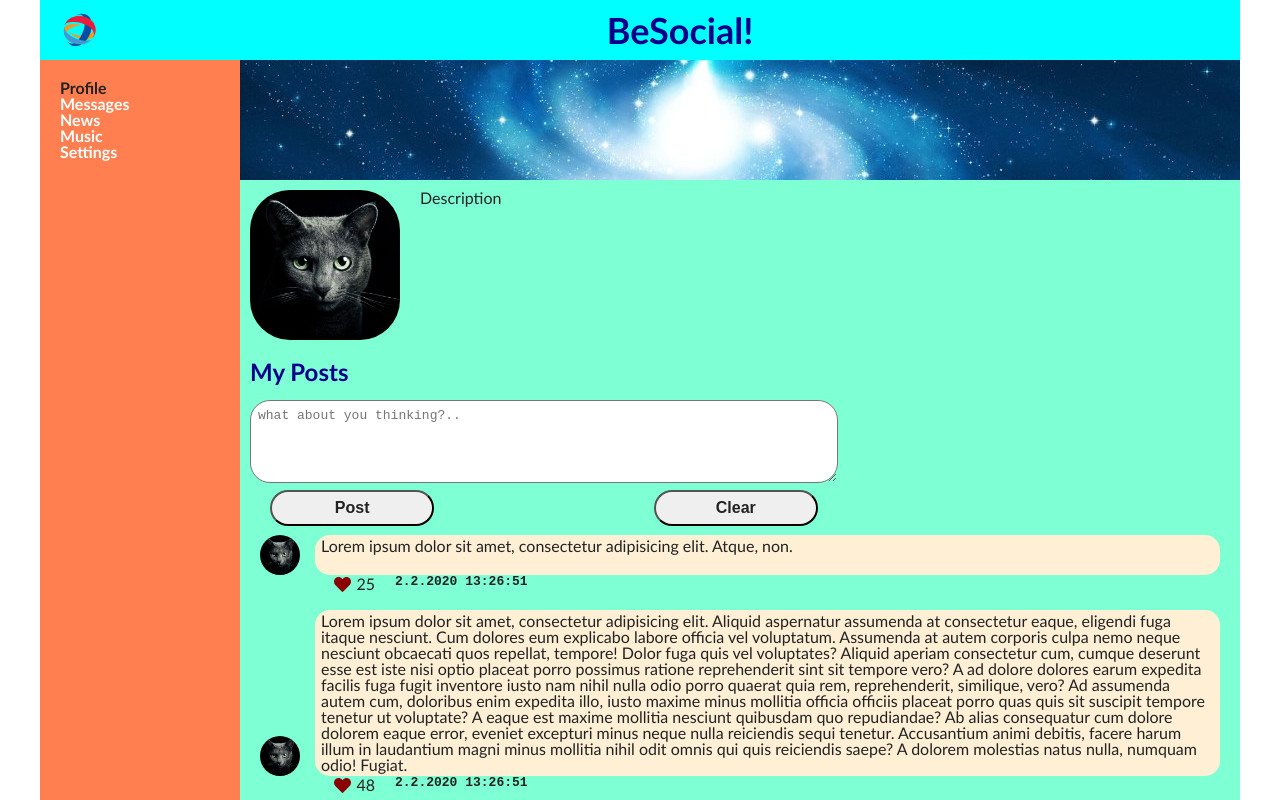
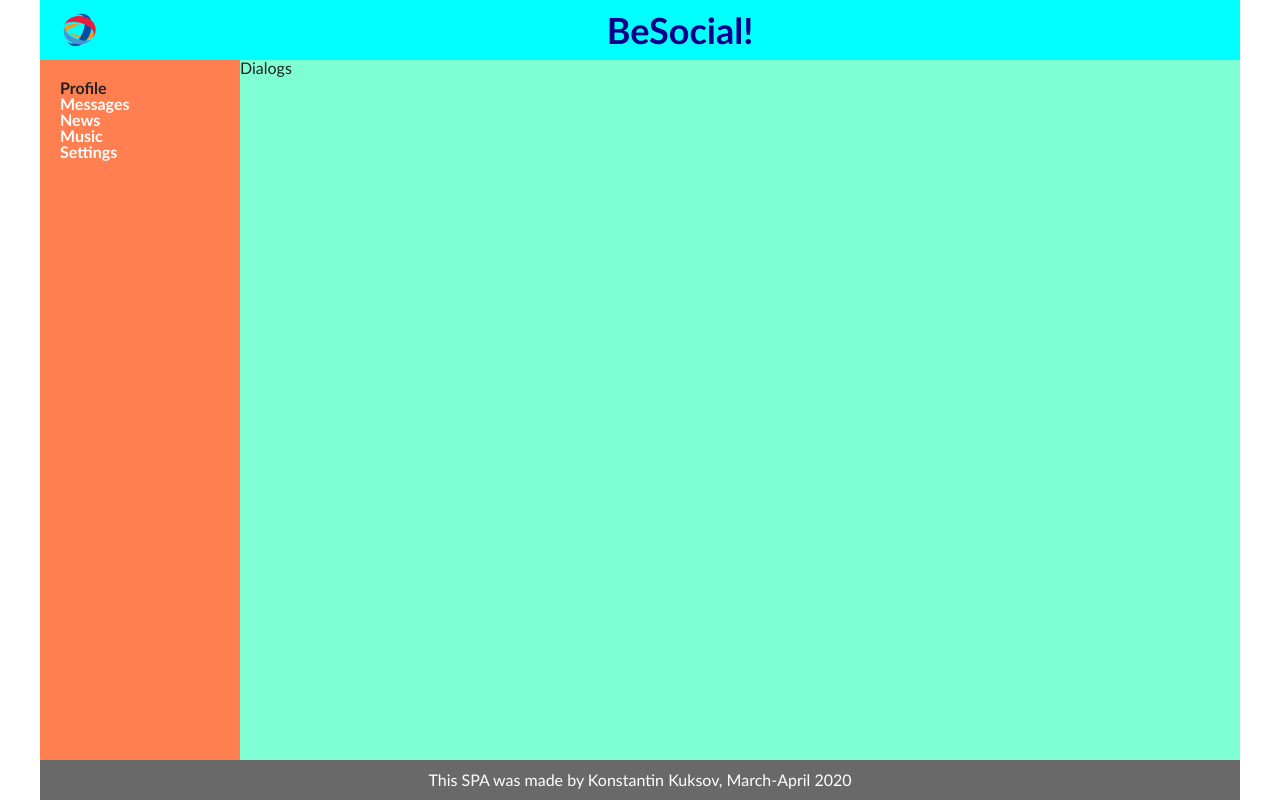
Before and after one commit to kalmykovanton/BeSocial, a React (Create React App) app: page / in a window 1280 px wide. Shown: the top 800 px of the page. Built offline with nearby package versions, Linux system fonts and the light colour scheme.

Commit message:
create Dialogs page

```diff
--- a/src/App.css
+++ b/src/App.css
@@ -6,11 +6,14 @@
     display: grid;
     grid-template-rows: 60px 1fr 40px;
     grid-template-columns: 2fr 10fr;
-  grid-template-areas:
-    "header header"
-    "nav content"
-    "footer footer";
+    grid-template-areas: "header header" "nav content" "footer footer";
 
+}
+
+.app-wrapper-content {
+    grid-area: content;
+    background-color: aquamarine;
+    display: grid;
 }
 
 @media (max-width: 1190px) {
@@ -24,10 +27,6 @@
         min-height: 100vh;
         grid-template-rows: 60px 1fr 1fr 40px;
         grid-template-columns: 1fr;
-    grid-template-areas:
-      "header"
-      "nav"
-      "content"
-      "footer";
+        grid-template-areas: "header" "nav" "content" "footer";
     }
 }
--- a/src/App.js
+++ b/src/App.js
@@ -4,13 +4,17 @@ import Header from "./components/Header/Header";
 import Navbar from "./components/Navbar/Navbar";
 import Profile from "./components/Profile/Profile";
 import Footer from "./components/Footer/Footer";
+import Dialogs from "./components/Dialogs/Dialogs";
 
 const App = () => {
 	return (
-      <div className="app-wrapper">
+		<div className={"app-wrapper"}>
 			<Header/>
 			<Navbar/>
-        <Profile/>
+			<div className={"app-wrapper-content"}>
+				<Dialogs/>
+				{/*<Profile/>*/}
+			</div>
 			<Footer/>
 
 		</div>
--- /dev/null
+++ b/src/components/Dialogs/Dialogs.jsx
@@ -0,0 +1,12 @@
+import React from 'react';
+import styles from './Dialogs.module.css';
+
+const Dialogs = () => {
+	return (
+		<div>
+			Dialogs
+		</div>
+	)
+};
+
+export default Dialogs;
--- a/src/components/Footer/Footer.jsx
+++ b/src/components/Footer/Footer.jsx
@@ -4,7 +4,7 @@ import styles from './Footer.module.css';
 const Footer = () => {
 	return (
 		<footer className={styles.footer}>
-			<h4>This SPA was made by Konstantin Kuksov, March 2020</h4>
+			<h4>This SPA was made by Konstantin Kuksov, March-April 2020</h4>
 		</footer>
 	)
 };
--- a/src/components/Profile/Profile.jsx
+++ b/src/components/Profile/Profile.jsx
@@ -7,7 +7,7 @@ import MyPosts from "./MyPosts/MyPosts";
 const Profile = () => {
 	return (
 		<div className={styles.content}>
-			<Banner />
+			<Banner/>
 			<Info/>
 			<MyPosts/>
 		</div>
--- a/src/components/Profile/Profile.module.css
+++ b/src/components/Profile/Profile.module.css
@@ -1,6 +1,3 @@
 .content {
-    grid-area: content;
-    background-color: aquamarine;
-    display: grid;
     grid-template-rows: 120px 170px 1fr;
 }
```
Also changed, not shown: src/components/Dialogs/Dialogs.module.css (added). Lines whose indentation alone changed are shown as unchanged.
